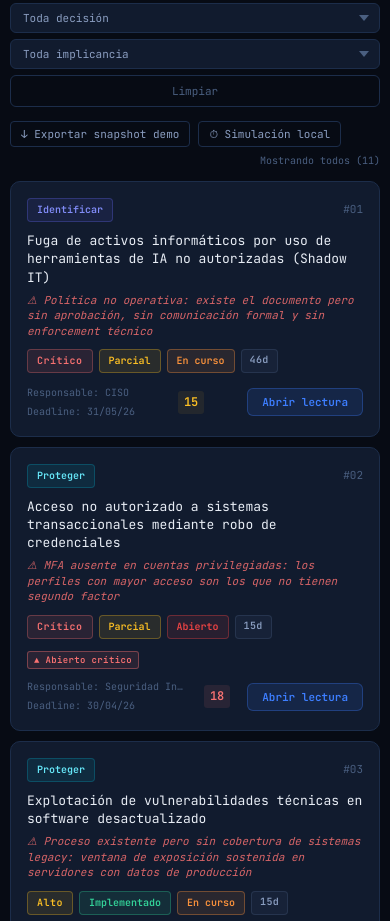
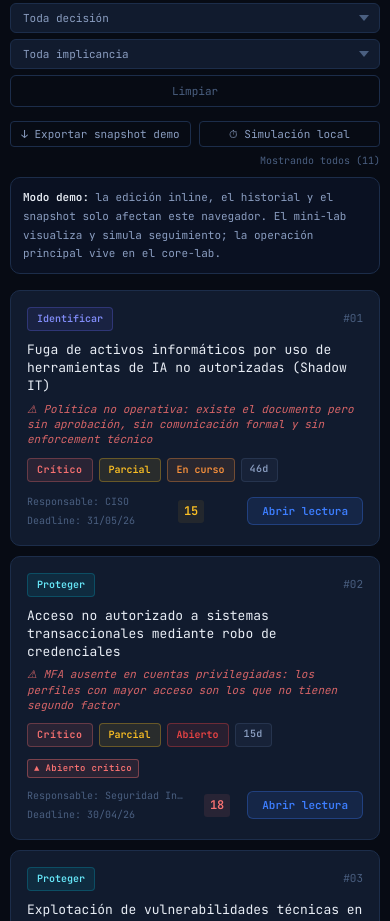
Before and after one commit to mgodoylegal-tech/cyber-audit-mini-lab, a plain HTML site: page index.html in a window 390 px wide. Shown: the part 1468-2389 px from the top of the page. Drawn offline with Linux system fonts and the light colour scheme.

Commit message:
Add mini-lab demo mode helper and mobile polish

```diff
--- a/index.html
+++ b/index.html
@@ -142,6 +142,10 @@
       <div class="filter-count" id="filterCount"></div>
     </section>
 
+    <section class="demo-note" aria-label="Aclaración de modo demo">
+      <p><strong>Modo demo:</strong> la edición inline, el historial y el snapshot solo afectan este navegador. El mini-lab visualiza y simula seguimiento; la operación principal vive en el core-lab.</p>
+    </section>
+
     <div id="trailPanel" style="display:none"></div>
 
     <!-- TABLA: visible en desktop -->
--- a/styles.css
+++ b/styles.css
@@ -116,6 +116,19 @@
 .btn-reset { background:transparent; color:var(--text-muted); border:1px solid var(--border); padding:8px 14px; border-radius:var(--radius-sm); font-family:var(--font-mono); font-size:11px; cursor:pointer; }
 .btn-reset:hover { border-color:var(--critico-border); color:var(--critico-color); }
 .filter-count { font-size:11px; color:var(--text-muted); margin-left:auto; }
+.demo-note {
+  margin: -4px 0 16px;
+  padding: 10px 12px;
+  border: 1px solid var(--border);
+  border-radius: var(--radius-md);
+  background: rgba(61,126,255,0.06);
+}
+.demo-note p {
+  font-size: 11px;
+  line-height: 1.7;
+  color: var(--text-secondary);
+}
+.demo-note strong { color: var(--text-primary); }
 
 /* ── Tabla ── */
 .table-wrapper { background:var(--bg-surface); border:1px solid var(--border); border-radius:var(--radius-lg); overflow-x:auto; margin-bottom:20px; -webkit-overflow-scrolling:touch; }
@@ -302,6 +315,8 @@
   .filters-bar { flex-direction:column; align-items:stretch; gap:6px; margin-bottom:12px; }
   .filters-label { margin-bottom:0; }
   .filters-group { display:flex; flex-direction:column; gap:6px; }
+  .filters-actions { display:grid; grid-template-columns:1fr; gap:6px; }
+  .btn-export, .btn-trail { width:100%; justify-content:center; text-align:center; }
   .filter-select { width:100%; box-sizing:border-box; }
   .btn-reset { width:100%; }
   .filter-count { text-align:right; font-size:10px; }
```
